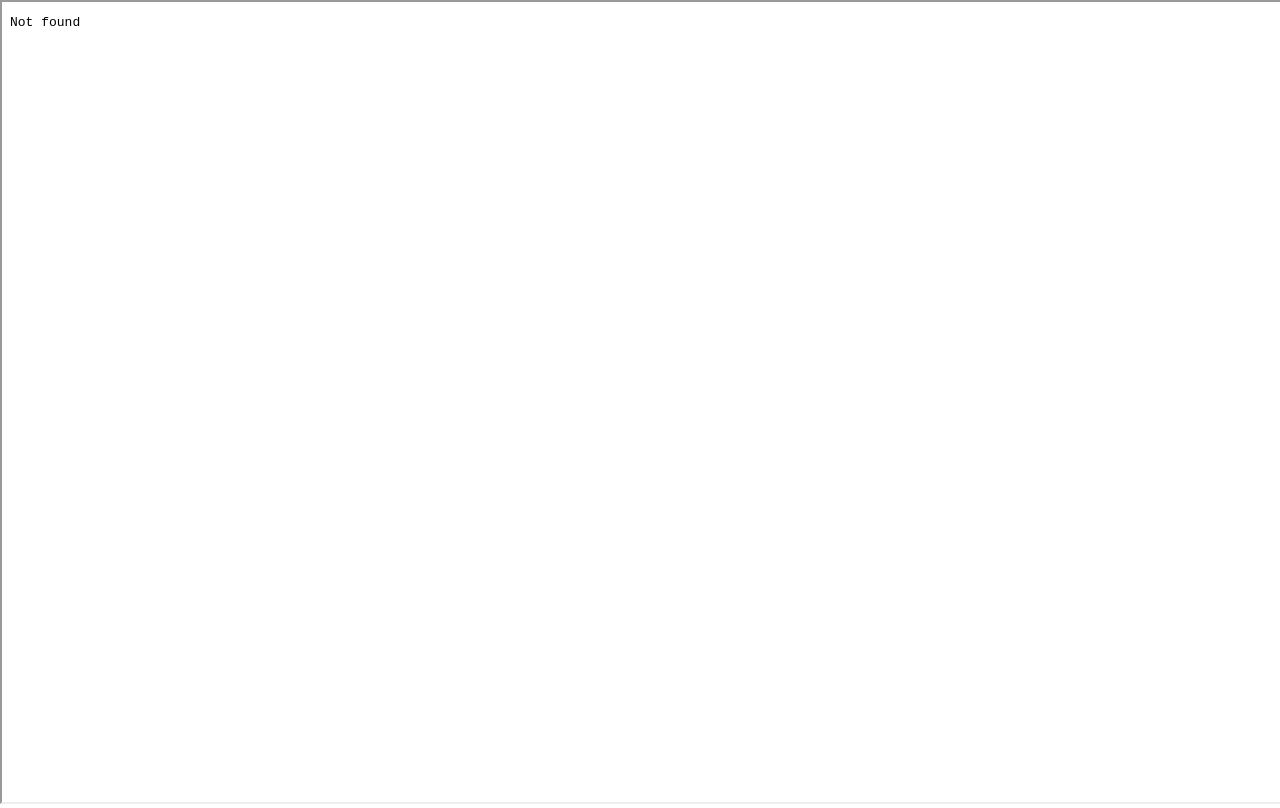
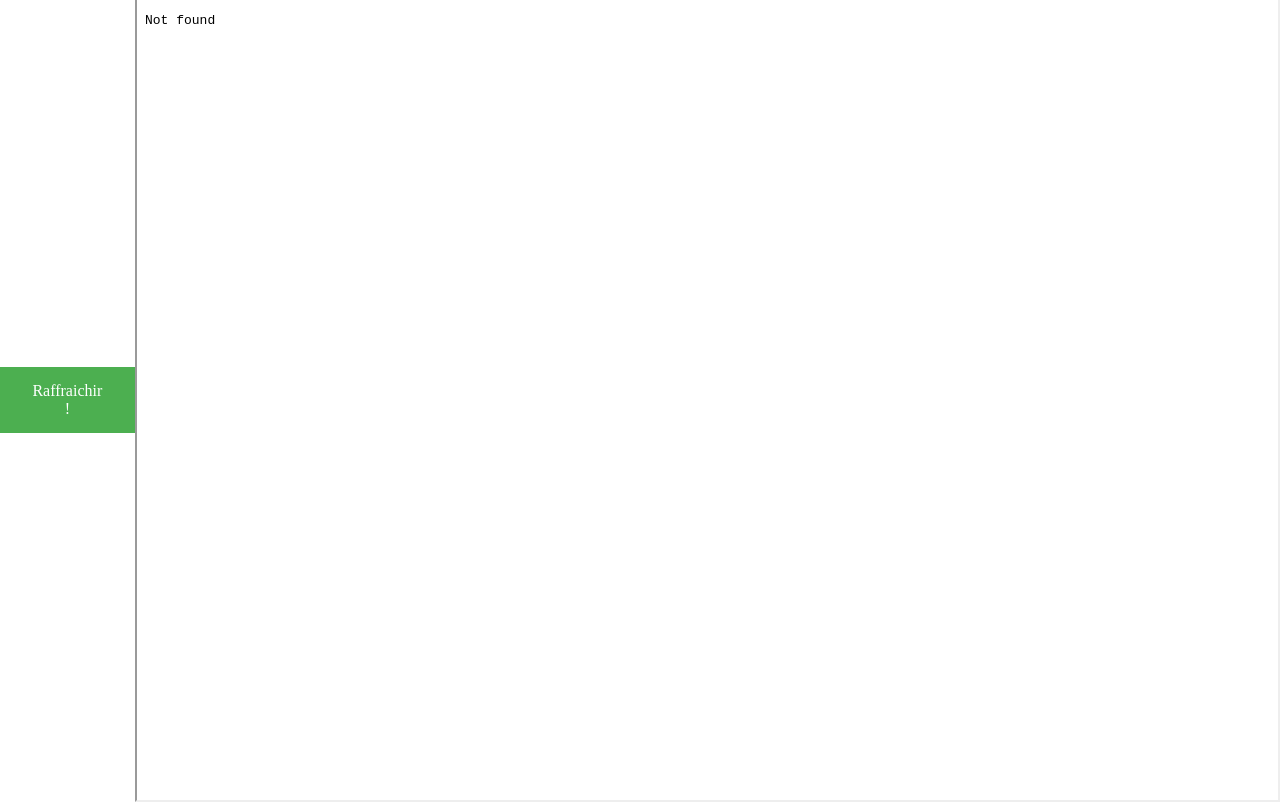
Before and after one commit to colinmatthieu/projet-info-1a, a plain HTML site: page ServerSide/template.html in a window 1280 px wide. Drawn offline with Linux system fonts and the light colour scheme.

Commit message:
Je sais plus j'ai changé plein de trucs

```diff
--- a/ServerSide/template.html
+++ b/ServerSide/template.html
@@ -14,7 +14,7 @@
           }
 
           .container {
-            display: flex;
+            /*display: flex;*/
             flex-direction: column;
             height: 100%;
           }
@@ -28,10 +28,29 @@
             width:100%;
           }
 
+          .button {
+            background-color: #4CAF50; /* Green */
+            border: none;
+            color: white;
+            padding: 15px 32px;
+            text-align: center;
+            text-decoration: none;
+            display: inline-block;
+            font-size: 16px;
+          }
+
+          body{
+            display:flex;
+            align-items: center;
+            justify-content: center;
+          }
+
         </style>
 </head>
 <body>
-    <iframe src="../getGenerated/generated.html">
+    <btn class="button" onclick="document.getElementById('data').contentWindow.location.reload();">Raffraichir !</btn>
+    <iframe id="data" src="../getGenerated/generated.html">
     </iframe>
+
 </body>
 </html>
```
Also changed, not shown: 3 other files.
